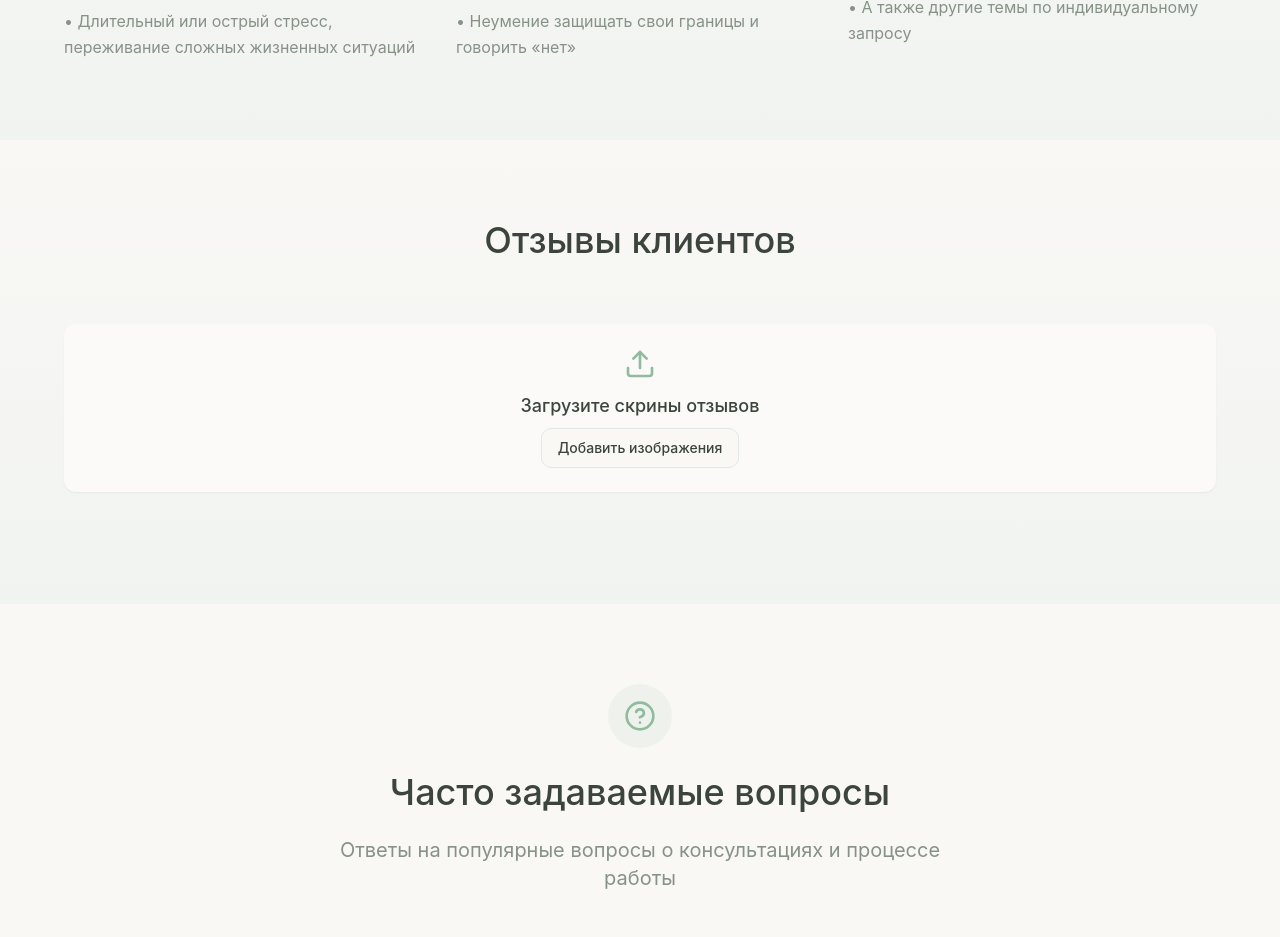
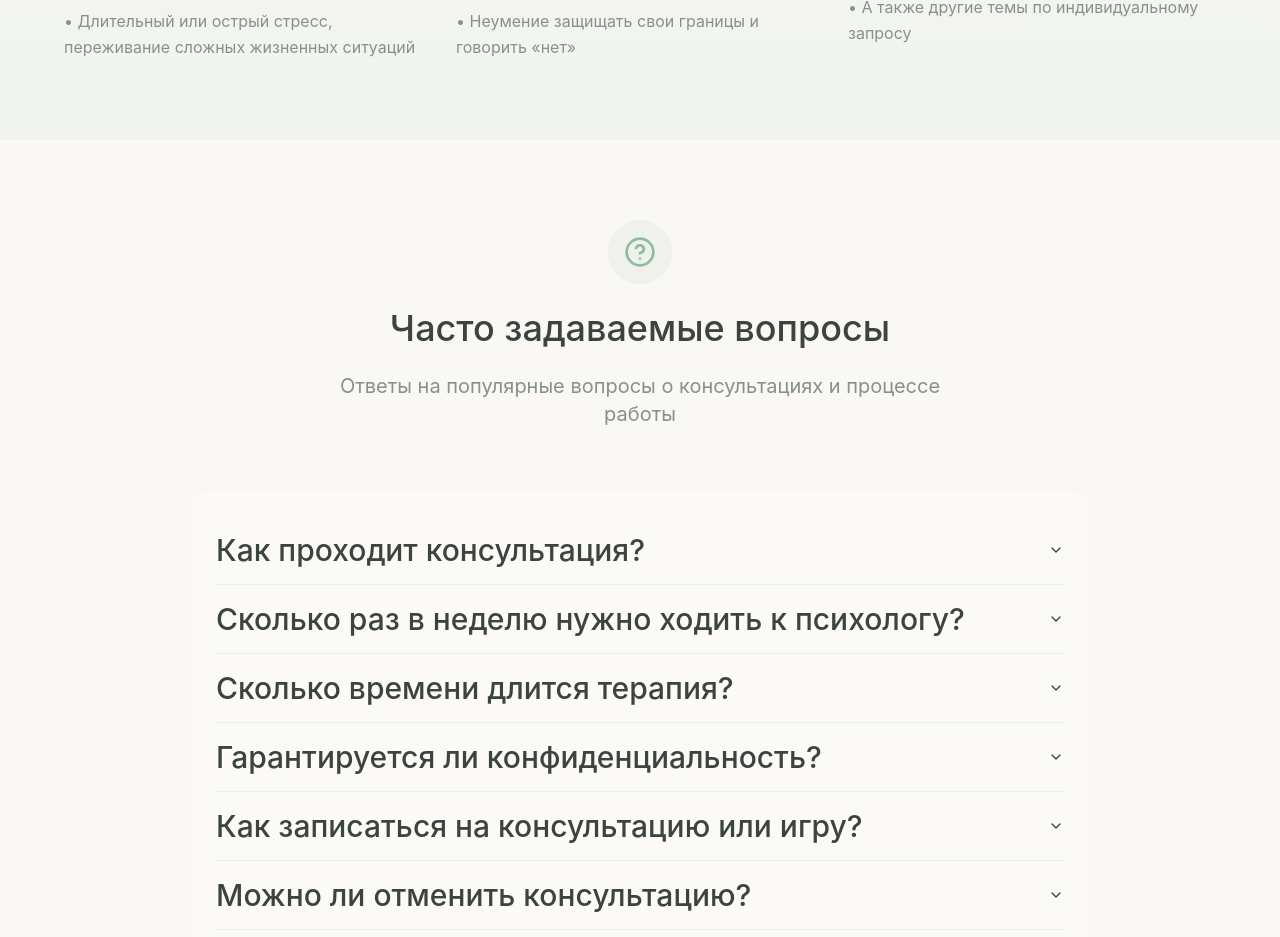
Before and after one commit to Psyness/olga-kremko-calm-space, a React (Vite) app: page / in a window 1280 px wide. Shown: the part 5081-6018 px from the top of the page. Built offline with nearby package versions, Linux system fonts and the light colour scheme.

Commit message:
Remove testimonials section
Удален раздел "Отзывы" с сайта.

```diff
--- a/src/pages/Index.tsx
+++ b/src/pages/Index.tsx
@@ -5,7 +5,7 @@ import About from '@/components/About';
 import Education from '@/components/Education';
 import ServicesAndPricing from '@/components/ServicesAndPricing';
 import Issues from '@/components/Issues';
-import TestimonialsSlider from '@/components/TestimonialsSlider';
+
 import FAQ from '@/components/FAQ';
 import Contact from '@/components/Contact';
 import Map from '@/components/Map';
@@ -21,7 +21,7 @@ const Index = () => {
         <Education />
         <ServicesAndPricing />
         <Issues />
-        <TestimonialsSlider />
+
         <FAQ />
         <Contact />
         <Map />
```
